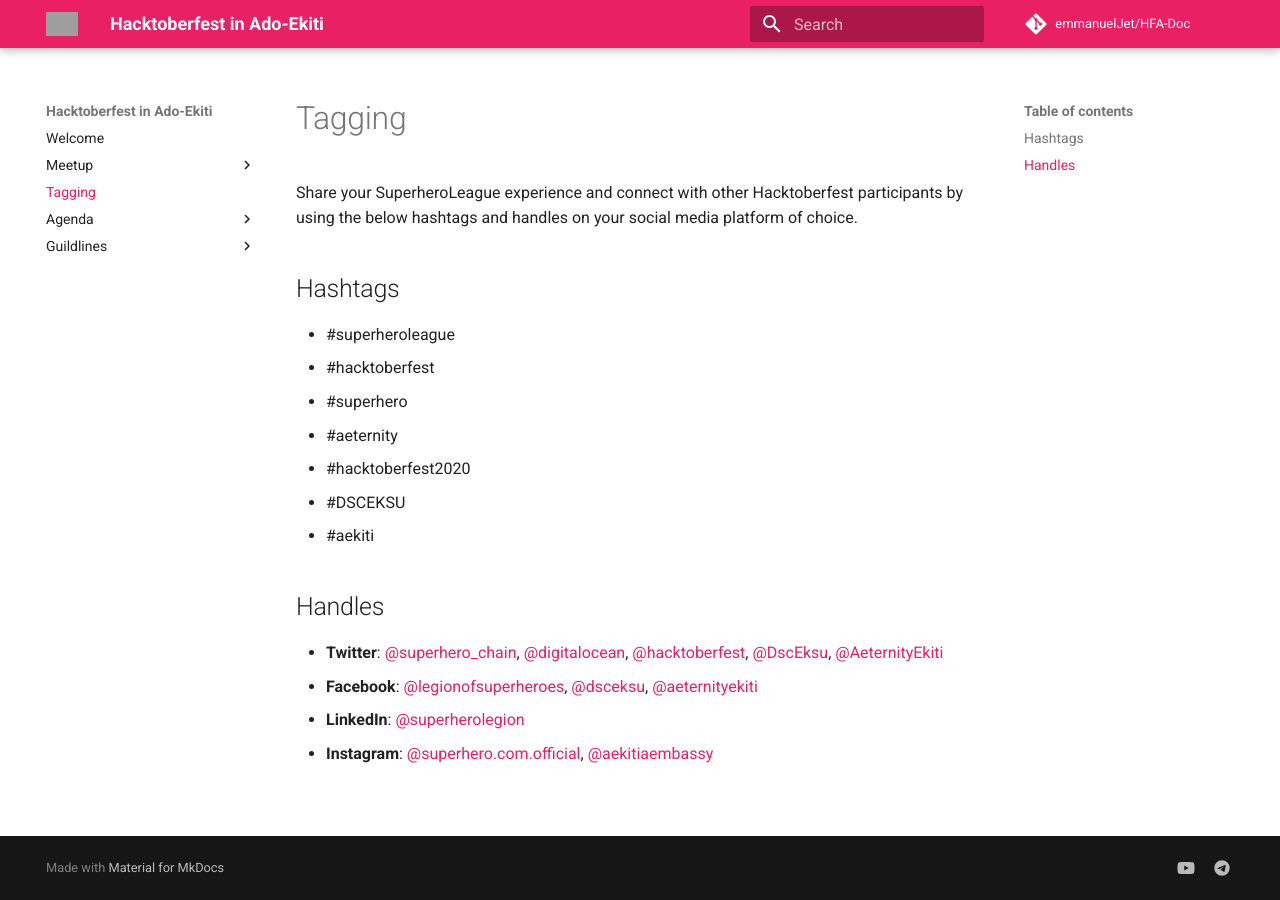
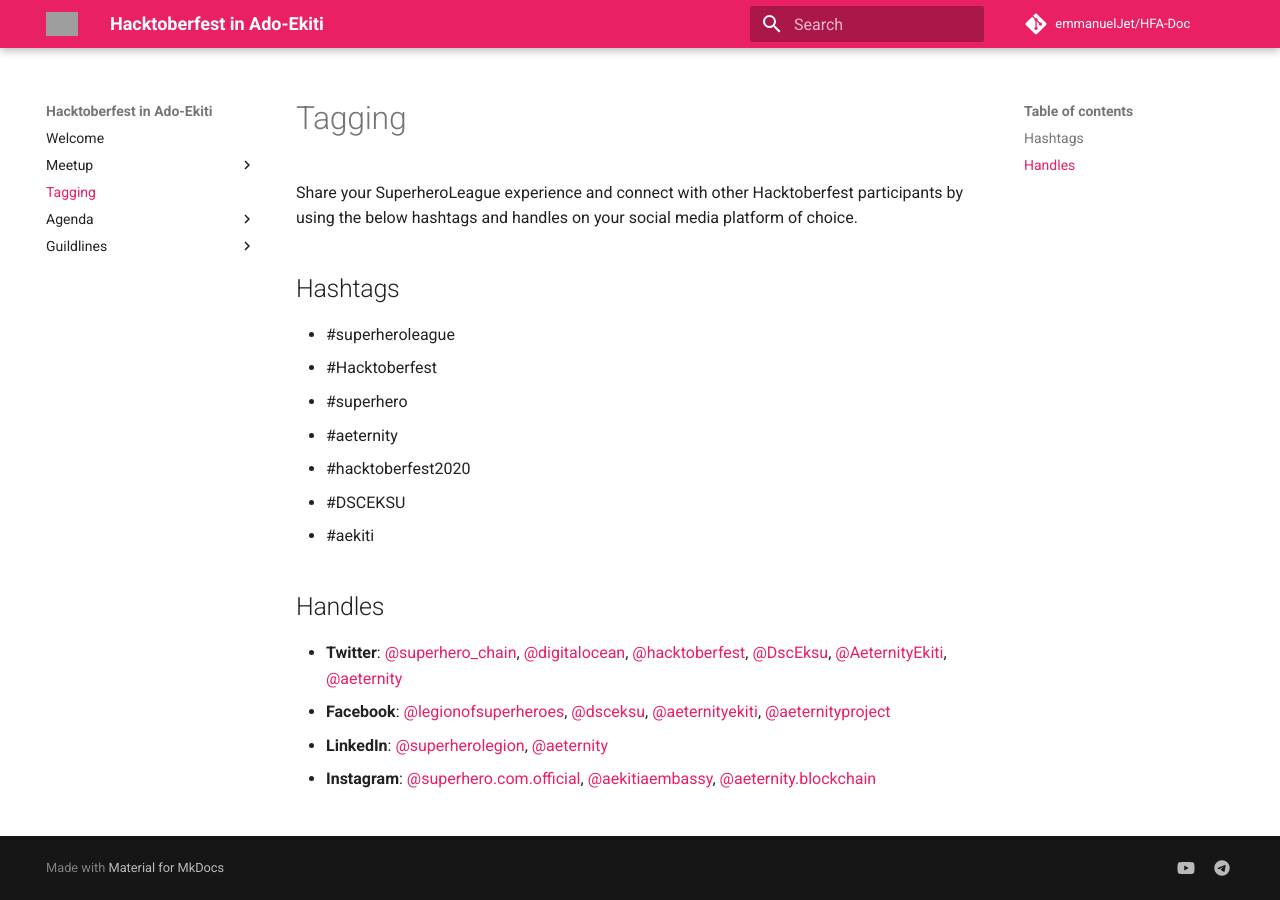
Before and after one commit to emmanuelJet/HFA-Doc, an MkDocs documentation site: the page built from docs/tagging.md, in a window 1280 px wide. Built offline with MkDocs 1.6.1 and Material for MkDocs 9.7.7, drawn with Linux system fonts in a browser that asks for light colours; comment, search, counter and statistics services are not loaded; grey boxes are pictures that could not be loaded.

Commit message:
Repo Update

```diff
--- a/docs/tagging.md
+++ b/docs/tagging.md
@@ -5,7 +5,7 @@
 
 <ul>
   <li>#superheroleague</li>
-  <li>#hacktoberfest</li>
+  <li>#Hacktoberfest</li>
   <li>#superhero</li>
   <li>#aeternity</li>
   <li>#hacktoberfest2020</li>
@@ -15,7 +15,7 @@
 
 ## Handles
 
-- **Twitter**: [@superhero_chain](https://twitter.com/superhero_chain){: target="_blank" }, [@digitalocean](https://twitter.com/digitalocean){: target="_blank" }, [@hacktoberfest](https://twitter.com/hacktoberfest){: target="_blank" }, [@DscEksu](https://twitter.com/DscEksu){: target="_blank" }, [@AeternityEkiti](https://twitter.com/AeternityEkiti){: target="_blank" }</li>
-- **Facebook**: [@legionofsuperheroes](https://facebook.com/legionofsuperheroes){: target="_blank" }, [@dsceksu](https://facebook.com/dsceksu){: target="_blank" }, [@aeternityekiti](https://facebook.com/aeternityekiti){: target="_blank" }</li>
-- **LinkedIn**: [@superherolegion](https://linkedin.com/company/superherolegion){: target="_blank" }</li>
-- **Instagram**: [@superhero.com.official](https://instagram.com/superhero.com.official){: target="_blank" }, [@aekitiaembassy](https://instagram.com/aekitiaembassy){: target="_blank" }</li>
+- **Twitter**: [@superhero_chain](https://twitter.com/superhero_chain){: target="_blank" }, [@digitalocean](https://twitter.com/digitalocean){: target="_blank" }, [@hacktoberfest](https://twitter.com/hacktoberfest){: target="_blank" }, [@DscEksu](https://twitter.com/DscEksu){: target="_blank" }, [@AeternityEkiti](https://twitter.com/AeternityEkiti){: target="_blank" }, [@aeternity](https://twitter.com/aeternity){: target="_blank" }</li>
+- **Facebook**: [@legionofsuperheroes](https://facebook.com/legionofsuperheroes){: target="_blank" }, [@dsceksu](https://facebook.com/dsceksu){: target="_blank" }, [@aeternityekiti](https://facebook.com/aeternityekiti){: target="_blank" }, [@aeternityproject](https://facebook.com/aeternityproject){: target="_blank" }</li>
+- **LinkedIn**: [@superherolegion](https://linkedin.com/company/superherolegion){: target="_blank" }, [@aeternity](https://linkedin.com/company/aeternity){: target="_blank" }</li>
+- **Instagram**: [@superhero.com.official](https://instagram.com/superhero.com.official){: target="_blank" }, [@aekitiaembassy](https://instagram.com/aekitiaembassy){: target="_blank" }, [@aeternity.blockchain](https://instagram.com/aeternity.blockchain){: target="_blank" }</li>
```
Also changed, not shown: docs/index.md (+1 -1 lines), docs/meetup/opensource-with-aeternity.md (+1 -1 lines), .github/ISSUE_TEMPLATE/hacktoberfest.md, .github/pull_request_template.md.
